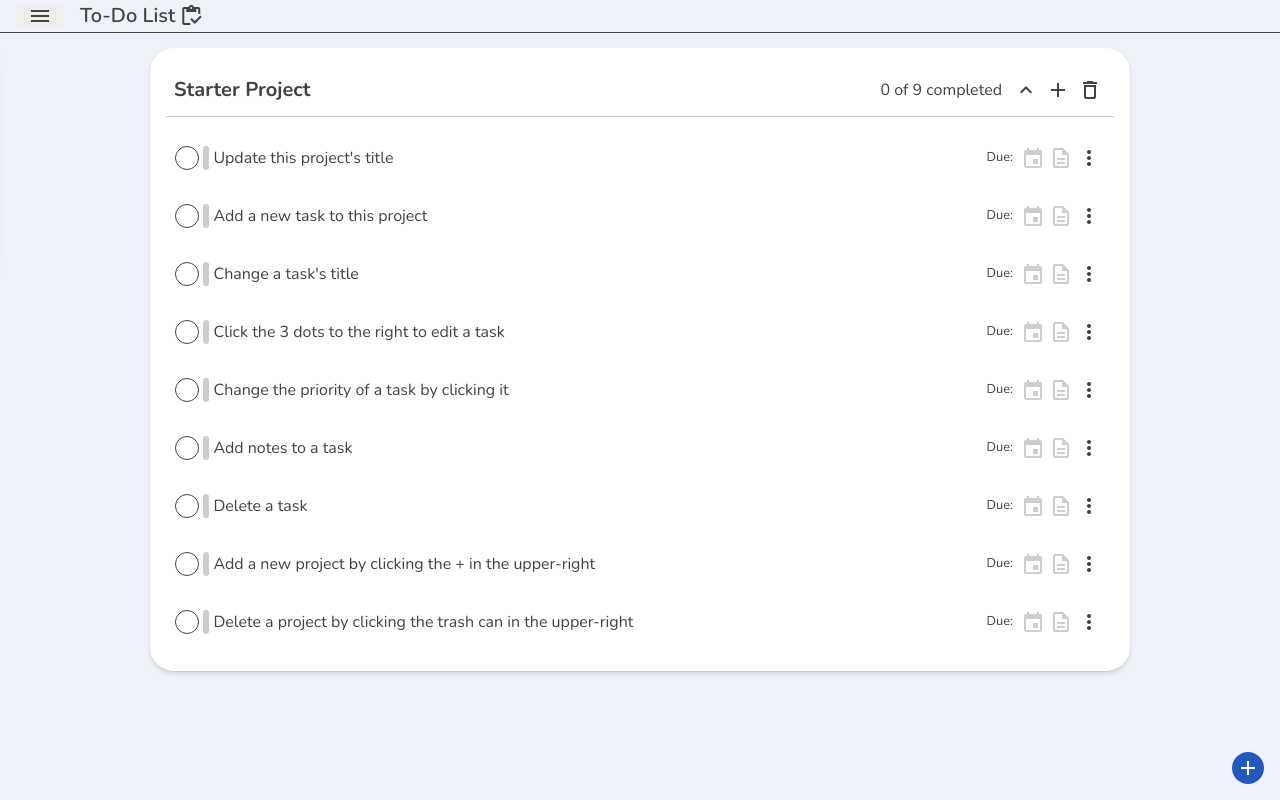
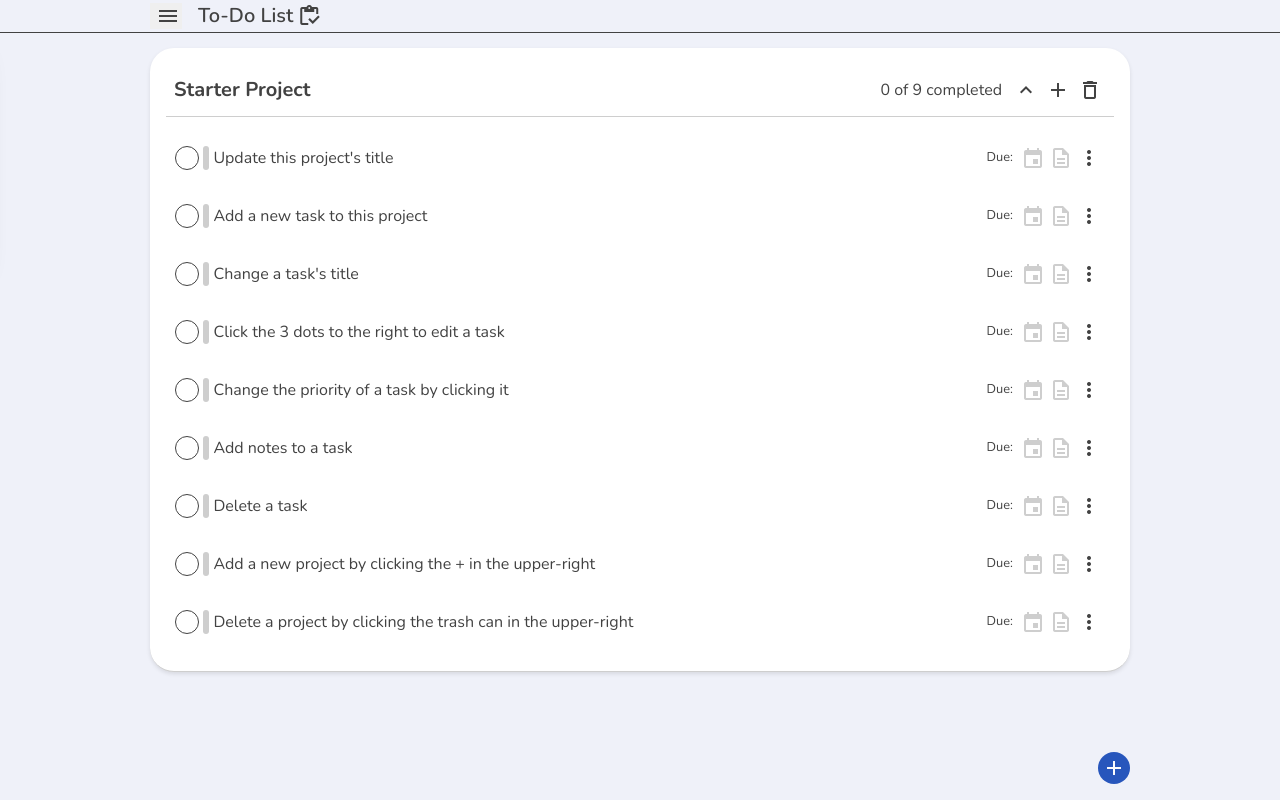
Before and after one commit to JacobGiordano/to-do-list, a website built with webpack: page dist/index.html in a window 1280 px wide. Built offline with nearby package versions, Linux system fonts and the light colour scheme.

Commit message:
Update styling and arch for header contents & new proj btn

```diff
--- a/css/styles.css
+++ b/css/styles.css
@@ -119,13 +119,18 @@ input:not(input[type="checkbox"]):focus-visible {
 	z-index: 2;
 }
 
+.header__inner-wrapper {
+	width: 100%;
+	margin: 0 auto;
+}
+
 .header-left {
 	display: flex;
 	align-items: center;
 }
 
 .menu-btn {
-	width: 3rem;
+	width: 2rem;
 	height: auto;
 	border: none;
 	margin-right: 1rem;
@@ -150,7 +155,7 @@ input:not(input[type="checkbox"]):focus-visible {
 	border-radius: var(--border-radius);
 	border-top-left-radius: 0;
 	border-bottom-left-radius: 0;
-	min-width: 250px;
+	min-width: 100%;
 	padding: 1.5rem;
 	left: 0;
 	top: 3rem;
@@ -158,6 +163,12 @@ input:not(input[type="checkbox"]):focus-visible {
 	transform: translateX(-110%);
 	transition: all ease-in .1s;
 	z-index: 100;
+}
+
+@media screen and (min-width: 430px) {
+	.nav {
+		min-width: 250px;
+	}
 }
 
 .nav.open {
@@ -235,10 +246,13 @@ input:not(input[type="checkbox"]):focus-visible {
 .content {
 	display: block;
 	width: 100%;
-	max-width: 980px;
 	font-size: 16px;
 	margin-top: 3rem;
 	margin: 3rem auto 0;
+}
+
+.header__inner-wrapper, .content {
+	max-width: 980px;
 }
 
 button.material-icons, .new-project-btn {
@@ -255,13 +269,32 @@ button.material-icons:hover, .new-project-btn {
 	cursor: pointer;
 }
 
+.new-project-btn__wrapper {
+	display: flex;
+	position: fixed;
+	width: 100%;
+	margin: 0 auto;
+	padding: 0 1rem;
+	justify-content: flex-end;
+	left: 50%;
+	bottom: 1rem;
+	transform: translateX(-50%);
+	max-width: 980px;
+}
+
+@media screen and (min-width: 1000px) {
+	.new-project-btn__wrapper {
+		padding: 0;
+	}
+}
+
 .new-project-btn {
 	display: flex;
-	position: fixed;
+	/* position: fixed; */
 	border-radius: 100rem;
 	align-items: center;
-	bottom: 1rem;
-	right: 1rem;
+	/* bottom: 1rem; */
+	/* right: 1rem; */
 	width: 2rem;
 }
 
```
Also changed, not shown: dist/index.html.
